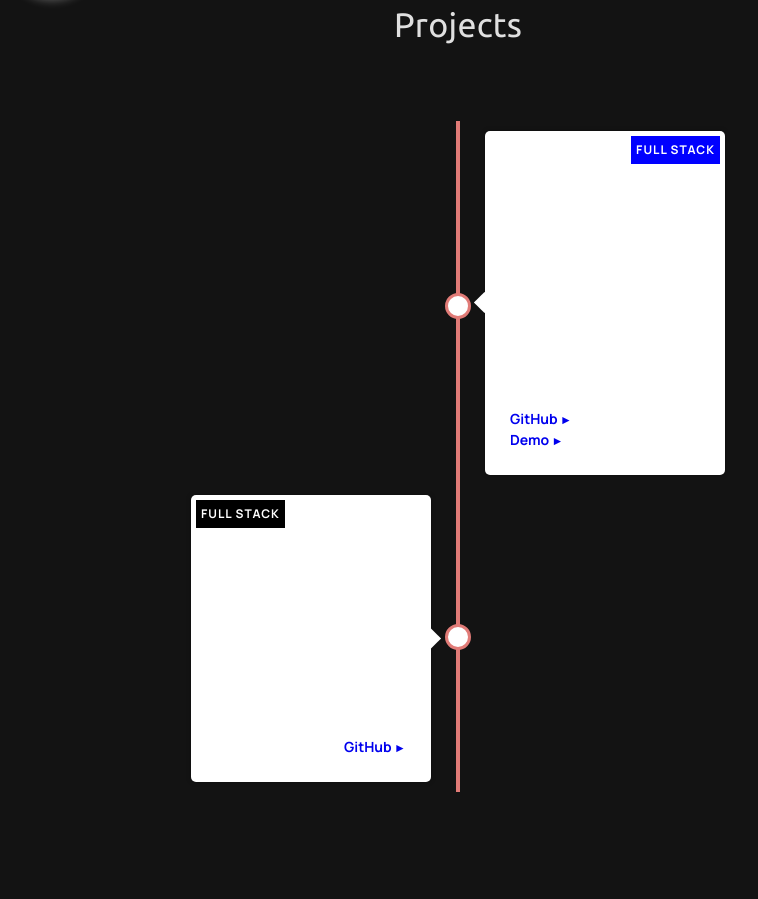
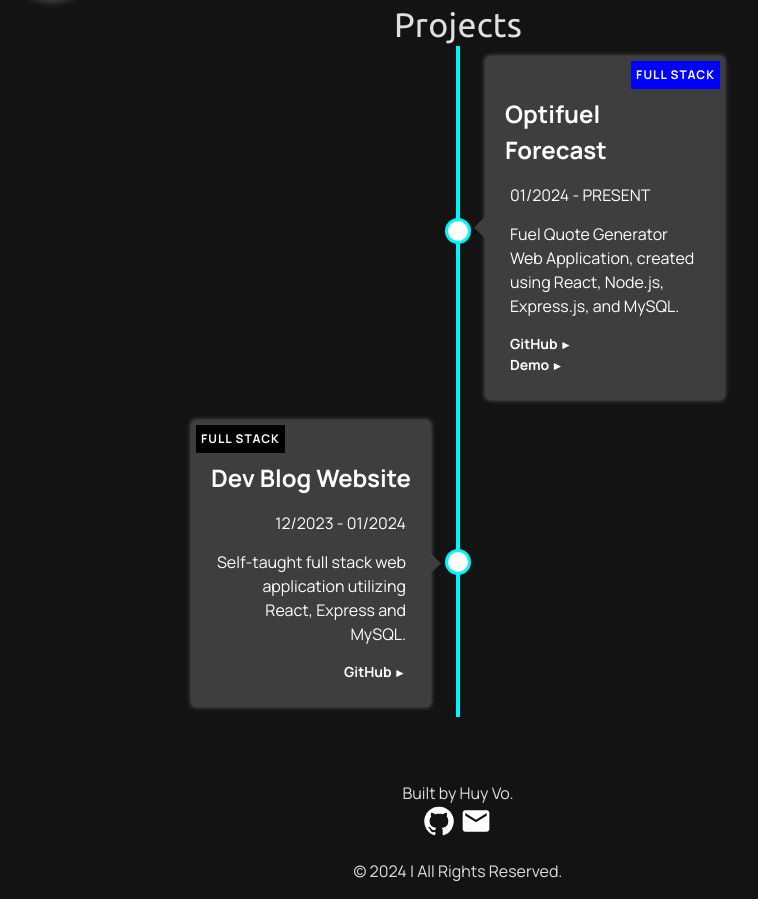
Before and after one commit to HuyVoDN/MyPortfolio, a React (Vite) app: page /projects in a window 1280 px wide. Shown: the part 124-1023 px from the top of the page, without its empty margins (182-940 px from the left). Before the commit the page ends 916 px from the top, so only its background shows below. Built offline with nearby package versions, Linux system fonts and the light colour scheme.

Commit message:
finished with projects timeline and added footer

```diff
--- a/src/App.tsx
+++ b/src/App.tsx
@@ -7,12 +7,14 @@ import Education from './pages/Education';
 import Skills from './pages/Skills';
 import Calisthenics from './pages/Calisthenics';
 import Home from './pages/Home/Home';
+import Footer from './components/Footer/Footer.tsx';
 
 const Layout = () => {
   return (
     <>
       <Navbar />
       <Outlet />
+      <Footer />
     </>
   );
 
--- /dev/null
+++ b/src/components/Footer/Footer.scss
@@ -0,0 +1,36 @@
+.footer{
+    .footer-container{
+        display:flex;
+        flex-direction: column;
+        align-items: center;
+        margin-top: 4rem;
+        .footer-links{
+            display:flex;
+            flex-direction: row;
+            justify-content: space-between;
+            gap: 5px;
+
+            .icon{
+                font-size: 2rem;
+                color: white;
+                transition: color 0.3s ease-in-out;
+                &:hover{
+                    color: #00d9ff;
+                }
+            }
+        }
+    }
+}
+body.light-mode{
+    .footer{
+        .footer-container{
+            .icon{
+                color: rgb(0, 0, 0);
+                &:hover{
+                    color: #ff4000;
+                }
+            }
+
+        }
+    }
+}
--- /dev/null
+++ b/src/components/Footer/Footer.tsx
@@ -0,0 +1,31 @@
+import GitHubIcon from '@mui/icons-material/GitHub';
+import EmailIcon from '@mui/icons-material/Email';
+import { Link } from "react-router-dom";
+import './Footer.scss';
+const Footer = () => {
+    return (
+        <div className='footer'>
+            <div className='footer-container'>
+
+                <div className='footer-texts'>
+                    Built by Huy Vo.
+                </div>
+                <div className='footer-links'>
+                    <Link className='links' to='https://github.com/HuyVoDN/MyPortfolio' target="_blank" title="Porfolio Repos">
+                        <GitHubIcon className='icon' />
+                    </Link>
+                    <Link className='links' to='mailto:huy.businesscontact@gmail.com' title="My Email" >
+                        <EmailIcon className='icon' />
+                    </Link>
+                </div>
+                <div className='footer-copyright'>
+                    <p>© 2024 | All Rights Reserved.
+                    </p>
+                </div>
+
+            </div>
+        </div>
+    )
+}
+
+export default Footer
--- a/src/components/Timeline/Timeline.scss
+++ b/src/components/Timeline/Timeline.scss
@@ -4,10 +4,17 @@
     position:relative;
 }
 .timeline-container::after {
-    background-color: #e17b77;
+    background-color: #00f7ff;
     content: '';
     position: absolute;
     left: calc(50% - 2px);
     width: 4px;
     height: 100%;
+    transition: background-color 0.3s ease-in-out;
 }
+body.light-mode{
+    .timeline-container::after{
+        background-color: #ff4000;
+        transition: background-color 0.3s ease-in-out;
+    }
+}
--- a/src/components/Timeline/TimelineItem.scss
+++ b/src/components/Timeline/TimelineItem.scss
@@ -6,9 +6,10 @@
     margin: 10px 0;
     width: 50%;
     .timeline-item-content {
-        box-shadow: 0 0 5px rgba(0, 0, 0, 0.3);
+        box-shadow: 0 0 5px rgba(155, 155, 155, 0.584);
+        color: rgb(255, 255, 255);
+        background-color: rgb(62, 62, 62);
         border-radius: 5px;
-        background-color: #fff;
         display: flex;
         flex-direction: column;
         align-items: flex-end;
@@ -50,23 +51,30 @@
             display: flex;
             flex-direction: column;
             justify-content: flex-end;
-            a{
+            .link{
                 font-size: 14px;
+                color:rgb(255, 255, 255);
                 font-weight: bold;
                 text-decoration: none;
+                transition: color 0.20s ease-in-out;
+                &:hover{
+                    color: rgb(0, 0, 0);
+                }
             }
-            a::after{
+            .link::after{
                 content: ' ►';
                 font-size:12px;
             }
+
+
         }
        &:hover{
-        background-color: grey;
-        color: white;
+        background-color: rgb(82, 82, 82);
+        color: rgb(255, 255, 255);
        }
        &::after{
         content: ' ';
-        background-color: #fff;
+        background-color: rgb(62, 62, 62);
         box-shadow: 1px -1px 1px rgba(0, 0, 0, 0.2);
         position: absolute;
         right: -7.5px;
@@ -78,12 +86,12 @@
 
        }
        &:hover::after{
-        background-color: grey;
+        background-color: rgb(82, 82, 82);
        }
     }
     .circle{
         background-color: #fff;
-        border: 3px solid #e17b77;
+        border: 3px solid #00f7ff;
         border-radius: 50%;
         position: absolute;
         top: calc(50% - 14px);
@@ -91,6 +99,7 @@
         width: 20px;
         height: 20px;
         z-index: 100;
+        transition: border 0.3s ease-in-out;
     }
 
 
@@ -110,10 +119,12 @@
             left:auto;
             right: 5px;
         }
+
         .circle {
             right: auto;
             left: -40px;
         }
+
     }
     .timeline-item-content::after {
         right: auto;
@@ -121,15 +132,39 @@
         box-shadow: -1px 1px 1px rgba(0, 0, 0, 0.2);
     }
     .circle{
-        background-color: #fff;
-        border: 3px solid #e17b77;
-        border-radius: 50%;
-        position: absolute;
         top: calc(50% - 10px);
         left:17px;
-        width: 20px;
-        height: 20px;
-        z-index: 100;
     }
 
 }
+body.light-mode{
+    .timeline-item{
+        .timeline-item-content{
+            color:black;
+            background-color: white;
+            box-shadow: 0 0 5px rgba(0, 0, 0, 0.515);
+            transition: color 0.3s ease-in-out, background-color 0.3s ease-in-out;
+            &:hover{
+                background-color: rgb(201, 200, 200);
+            }
+            &::after{
+                background-color: rgb(255, 255, 255);
+                transition: background-color 0.3s ease-in-out;
+               }
+            &:hover::after{
+                background-color: rgb(201, 200, 200);
+            }
+            .link{
+                color:black;
+                &:hover{
+                    color:white;
+                }
+            }
+
+        }
+        .circle{
+            border: 3px solid #ff4000;
+            transition: 0.3s border ease-in-out;
+        }
+    }
+}
--- a/src/components/Timeline/TimelineItem.tsx
+++ b/src/components/Timeline/TimelineItem.tsx
@@ -3,6 +3,7 @@ import "./TimelineItem.scss";
 interface Link {
     githubLink: string;
     demoLink: string;
+    color: string;
 }
 
 interface Category {
@@ -39,6 +40,7 @@ const TimelineItem: React.FC<TimelineItemProps> = ({ data }) => (
                     target="_blank"
                     rel="noopener noreferrer"
                     className="link"
+                    // style={{ color: data.link.color}}
                 >
                    GitHub
                 </a>
@@ -49,6 +51,7 @@ const TimelineItem: React.FC<TimelineItemProps> = ({ data }) => (
                     target="_blank"
                     rel="noopener noreferrer"
                     className="link"
+                    // style={{ color: data.link.color }}
                 >
                    Demo
                 </a>
--- a/src/components/navbar/Navbar.scss
+++ b/src/components/navbar/Navbar.scss
@@ -67,9 +67,9 @@
                 }
 
                 .link-btn:hover {
-                    background-color: rgba(190, 190, 190, 0.144);
-                    color: rgb(173, 173, 173);
-                    box-shadow: 0px 0px 3px 1px rgba(180, 180, 180, 0.699);
+                    background-color: rgb(85, 85, 85);
+                    color: rgb(23, 23, 23);
+                    box-shadow: 0px 0px 3px 1px rgba(227, 227, 227, 0.699);
                 }
             }
 
@@ -133,14 +133,14 @@ body.light-mode {
                 }
 
                 .link-btn:hover {
-                    background-color: rgba(44, 44, 44, 0.144);
+                    background-color: rgb(44, 44, 44);
                     color: rgb(255, 255, 255);
                     box-shadow: 0px 0px 3px 1px rgba(43, 43, 43, 0.975);
                 }
 
             }
             .link.active .link-btn {
-                background-color: rgba(121, 121, 121, 0.877);
+                background-color: rgba(52, 52, 52, 0.877);
                 color: rgb(248, 248, 248);
                 box-shadow: 5px 5px 3px 1px rgba(65, 65, 65, 0.699);
             }
--- a/src/constants/TimelineElements.tsx
+++ b/src/constants/TimelineElements.tsx
@@ -11,6 +11,7 @@ export const TimelineElements = [
         link: {
             githubLink: "https://github.com/HuyVoDN/OptiFuelForecast",
             demoLink: "https://optifuel-forecast.vercel.app/",
+            color: "blue",
         }
     },
     {
@@ -25,6 +26,7 @@ export const TimelineElements = [
         link: {
             githubLink: "https://github.com/HuyVoDN/Blog-App",
             demoLink: "",
+            color:"black",
         }
     },
 
--- a/src/pages/Projects/Projects.tsx
+++ b/src/pages/Projects/Projects.tsx
@@ -23,7 +23,7 @@ const Projects = () => {
       <Fade>
         <Typography variant='h4' className="title">Projects</Typography>
 
-        <div className='container'>
+        <div className='projects-container'>
        <Timeline></Timeline>
         </div>
       </Fade>
```
